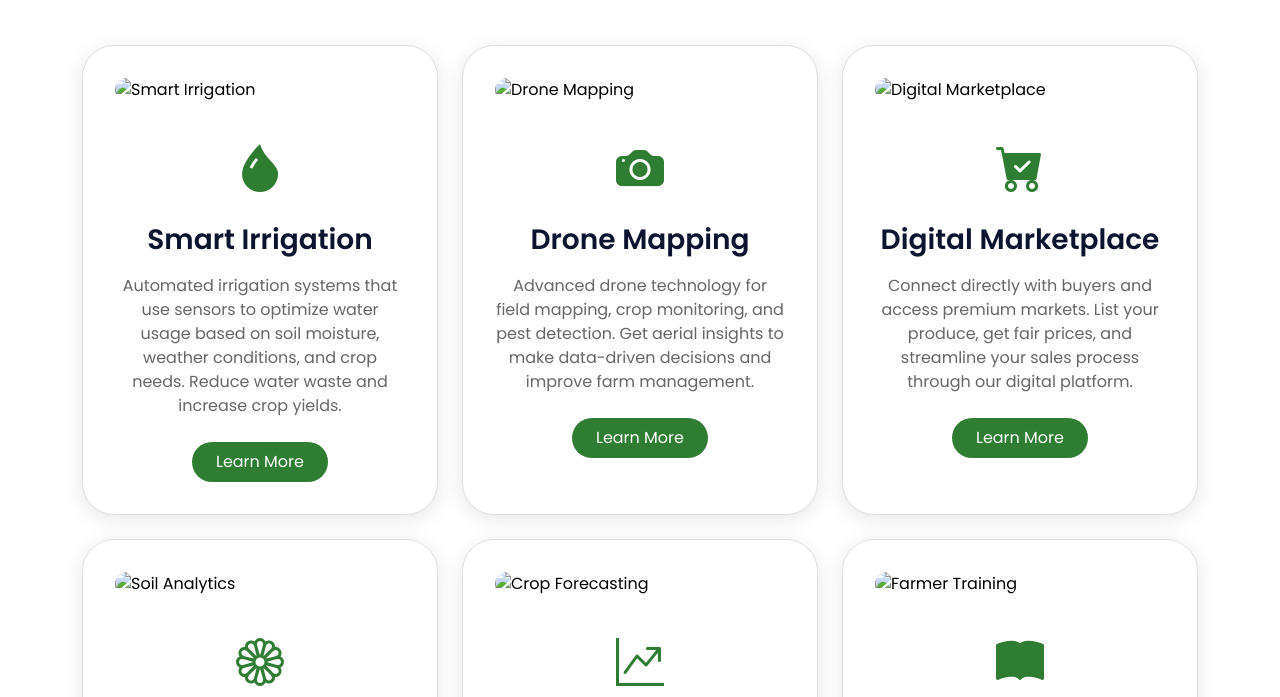
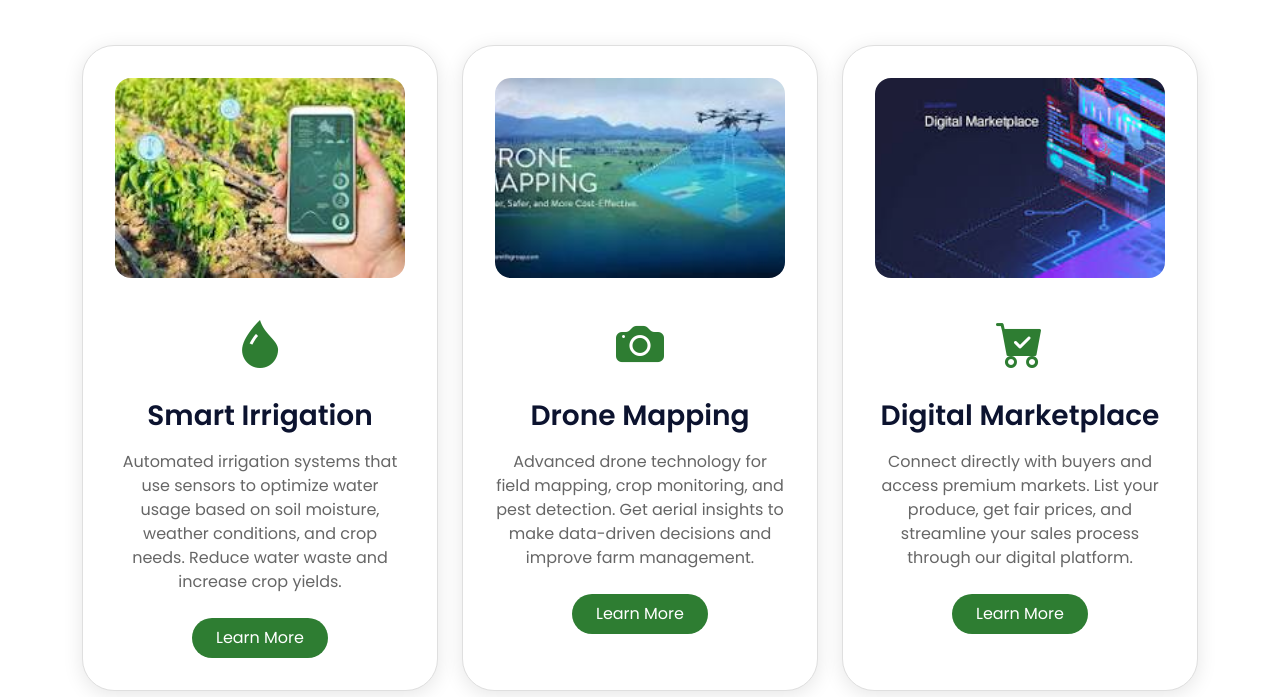
Before and after one commit to haymi-merry/Agri_Smart_Hub, a plain HTML site: page services.html in a window 1280 px wide. Shown: the part 255-952 px from the top of the page. Drawn offline with nearby package versions, Linux system fonts and the light colour scheme.

Commit message:
update service page

```diff
--- a/services.html
+++ b/services.html
@@ -78,7 +78,7 @@
           <!-- Service Card 1: Smart Irrigation -->
           <div class="col-md-4">
             <div class="service-card">
-              <img src="image3.jpg" alt="Smart Irrigation" class="img-fluid" />
+              <img src="./Images/smartIrigation.jpeg" alt="Smart Irrigation" class="img-fluid" />
               <i class="bi bi-droplet-fill d-block text-center mt-3"></i>
               <h3 class="text-center mt-3">Smart Irrigation</h3>
               <p class="text-center">
@@ -95,7 +95,7 @@
           <!-- Service Card 2: Drone Mapping -->
           <div class="col-md-4">
             <div class="service-card">
-              <img src="image4.jpg" alt="Drone Mapping" class="img-fluid" />
+              <img src="./Images/droneMapping.jpeg" alt="Drone Mapping" class="img-fluid" />
               <i class="bi bi-camera-fill d-block text-center mt-3"></i>
               <h3 class="text-center mt-3">Drone Mapping</h3>
               <p class="text-center">
@@ -113,7 +113,7 @@
           <div class="col-md-4">
             <div class="service-card">
               <img
-                src="image5.jpg"
+                src="./Images/digitalMarketPlace.jpeg"
                 alt="Digital Marketplace"
                 class="img-fluid"
               />
@@ -133,7 +133,7 @@
           <!-- Service Card 4: Soil Analytics -->
           <div class="col-md-4">
             <div class="service-card">
-              <img src="image6.jpg" alt="Soil Analytics" class="img-fluid" />
+              <img src="./Images/soilAnalitics.jpeg" alt="Soil Analytics" class="img-fluid" />
               <i class="bi bi-flower1 d-block text-center mt-3"></i>
               <h3 class="text-center mt-3">Soil Analytics</h3>
               <p class="text-center">
@@ -150,7 +150,7 @@
           <!-- Service Card 5: Crop Forecasting -->
           <div class="col-md-4">
             <div class="service-card">
-              <img src="image7.jpg" alt="Crop Forecasting" class="img-fluid" />
+              <img src="./Images/cropForcasting.jpeg" alt="Crop Forecasting" class="img-fluid" />
               <i class="bi bi-graph-up-arrow d-block text-center mt-3"></i>
               <h3 class="text-center mt-3">Crop Forecasting</h3>
               <p class="text-center">
@@ -167,7 +167,7 @@
           <!-- Service Card 6: Farmer Training -->
           <div class="col-md-4">
             <div class="service-card">
-              <img src="image8.jpg" alt="Farmer Training" class="img-fluid" />
+              <img src="./Images/farmerTraining.jpeg" alt="Farmer Training" class="img-fluid" />
               <i class="bi bi-book-fill d-block text-center mt-3"></i>
               <h3 class="text-center mt-3">Farmer Training</h3>
               <p class="text-center">
```
Also changed, not shown: about.html (+1 -1 lines), Images/agriSmartHub.png (added), Images/cropForcasting.jpeg (added), Images/digitalMarketPlace.jpeg (added), Images/droneMapping.jpeg (added), Images/farmerTraining.jpeg (added), Images/smartIrigation.jpeg (added), Images/soilAnalitics.jpeg (added).
